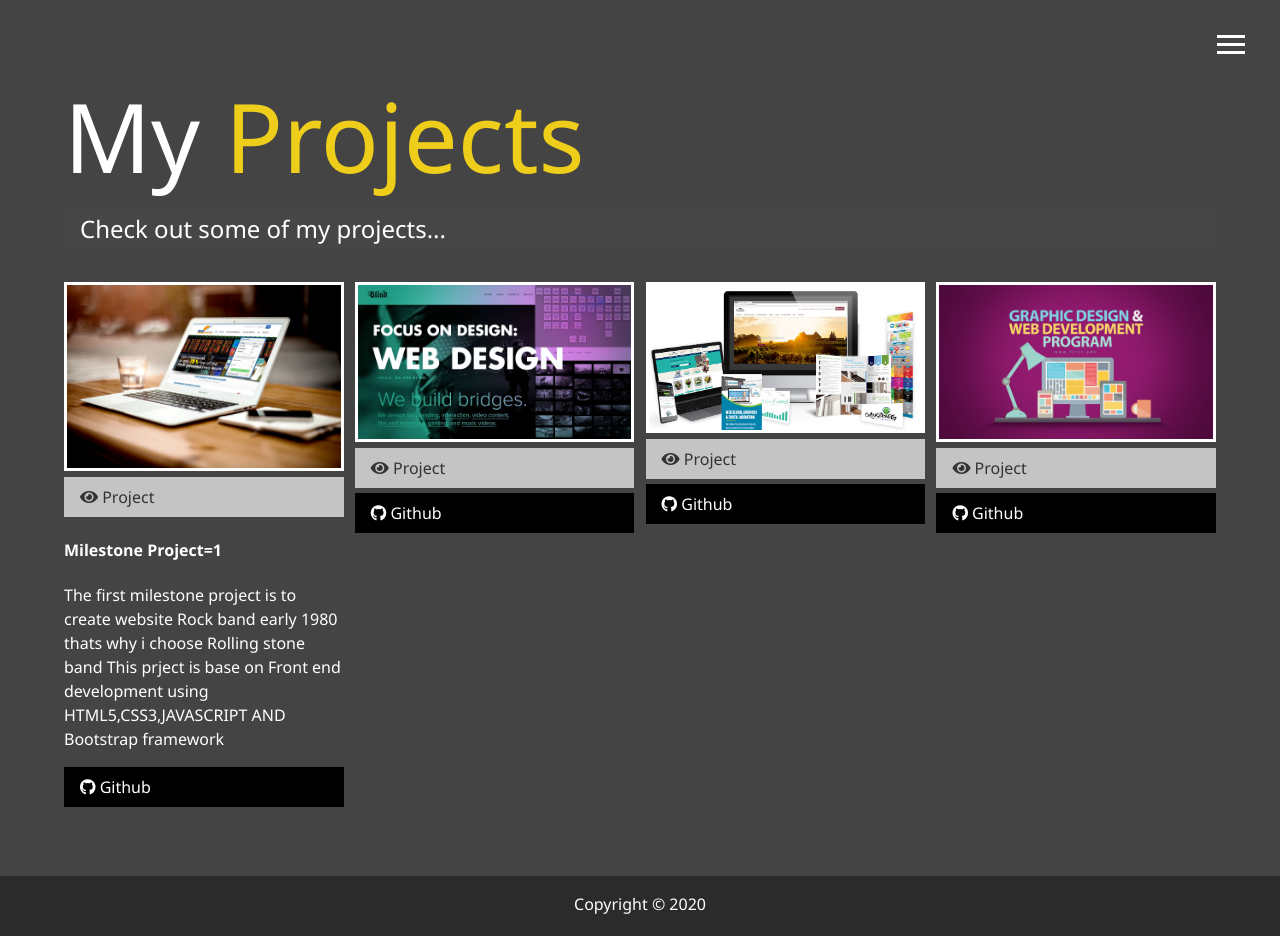
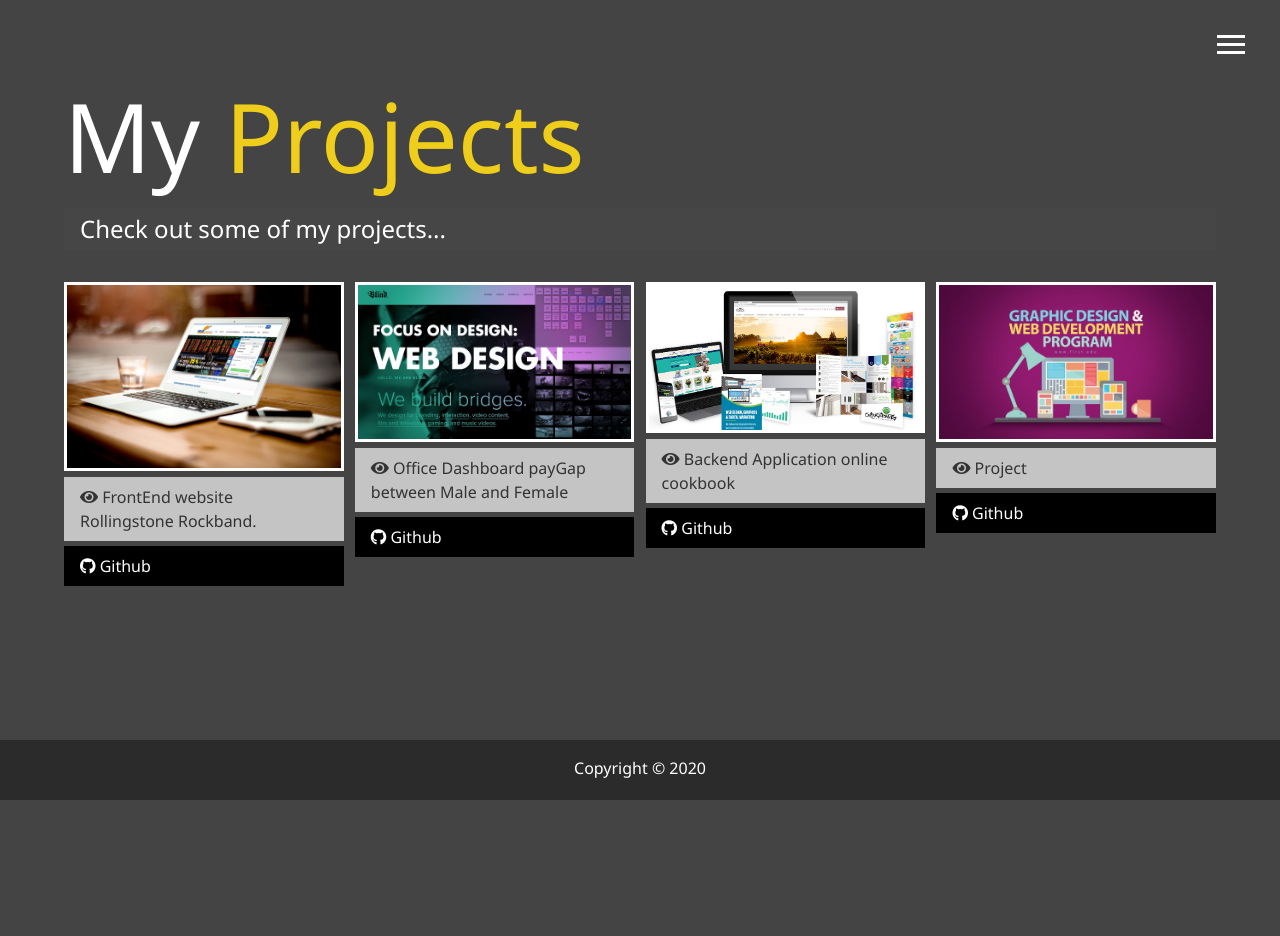
Before and after one commit to ahsin59/my-personal-portfolio, a plain HTML site: page work.html in a window 1280 px wide. After the commit the page ends 800 px from the top, so only its background shows below. Drawn offline with Linux system fonts and the light colour scheme.

Commit message:
Update work.html

```diff
--- a/work.html
+++ b/work.html
@@ -64,36 +64,33 @@
     </h2>
     <div class="projects">
       <div class="item">
-        <a href="https://ahsin59.github.io/milestone_1_rolling_stone/index.html">
+        <a href="https://ahsin59.github.io">
           <img src="img/projects/project1.png" alt="Project">
         </a>
         <a href="#" class="btn-light">
-          <i class="fas fa-eye"></i> Project
-        </a>
-         <h4>Milestone Project=1</h4>
-          <p>The first milestone project is to create website Rock band early 1980 thats why i choose Rolling stone band
-            This prject is base on Front end development using HTML5,CSS3,JAVASCRIPT AND Bootstrap framework</p>
-        <a href="#" class="btn-dark">
-          <i class="fab fa-github"></i> Github
-        </a>
-      </div>
-      <div class="item">
-        <a href="https://github.com/ahsin59">
-          <img src="img/projects/project2.jpg" alt="Project">
-        </a>
-        <a href="#" class="btn-light">
-          <i class="fas fa-eye"></i> Project
+          <i class="fas fa-eye"></i> FrontEnd website Rollingstone Rockband.
         </a>
         <a href="#" class="btn-dark">
           <i class="fab fa-github"></i> Github
         </a>
       </div>
       <div class="item">
-        <a href="https://github.com/ahsin59">
+        <a href="https://github.com/ahsin59.github.io">
+          <img src="img/projects/project2.jpg" alt="Project">
+        </a>
+        <a href="#" class="btn-light">
+          <i class="fas fa-eye"></i> Office Dashboard payGap between Male and Female
+        </a>
+        <a href="#" class="btn-dark">
+          <i class="fab fa-github"></i> Github
+        </a>
+      </div>
+      <div class="item">
+        <a href="https://github.com/ahsin59.github.io">
           <img src="img/projects/project3.jpg" alt="Project">
         </a>
         <a href="#" class="btn-light">
-          <i class="fas fa-eye"></i> Project
+          <i class="fas fa-eye"></i> Backend Application online cookbook
         </a>
         <a href="#" class="btn-dark">
           <i class="fab fa-github"></i> Github
```
